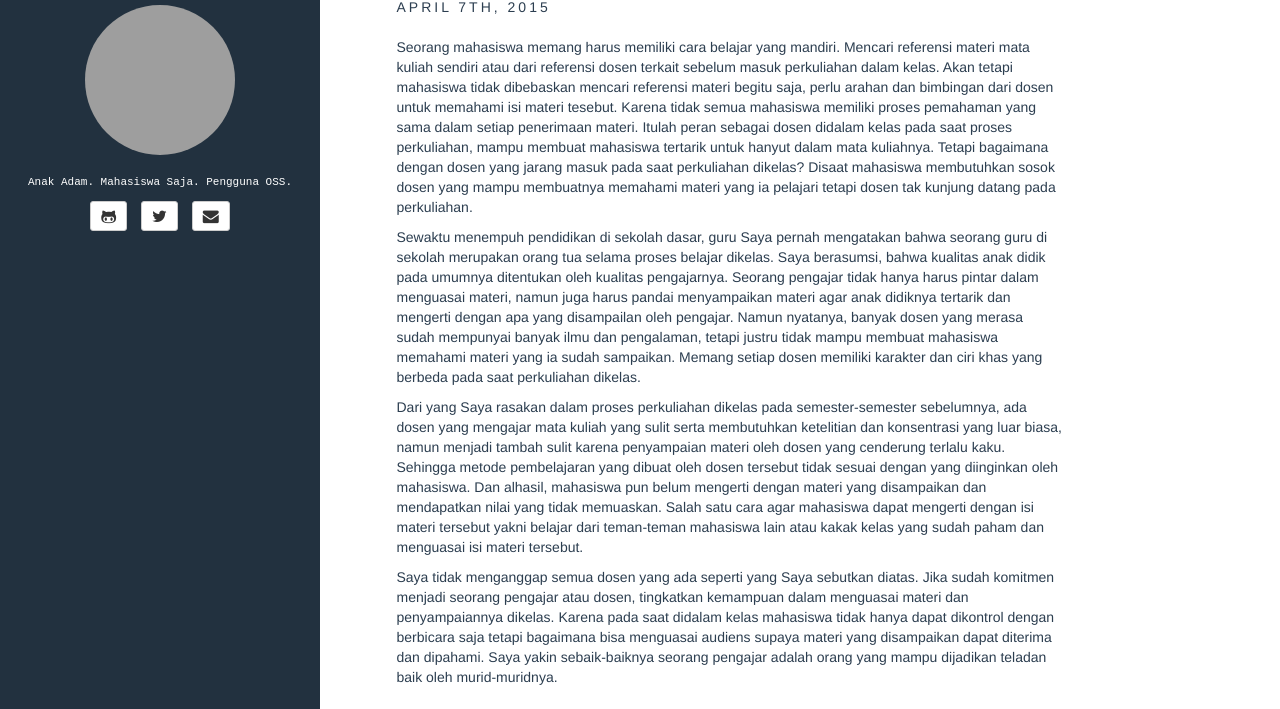
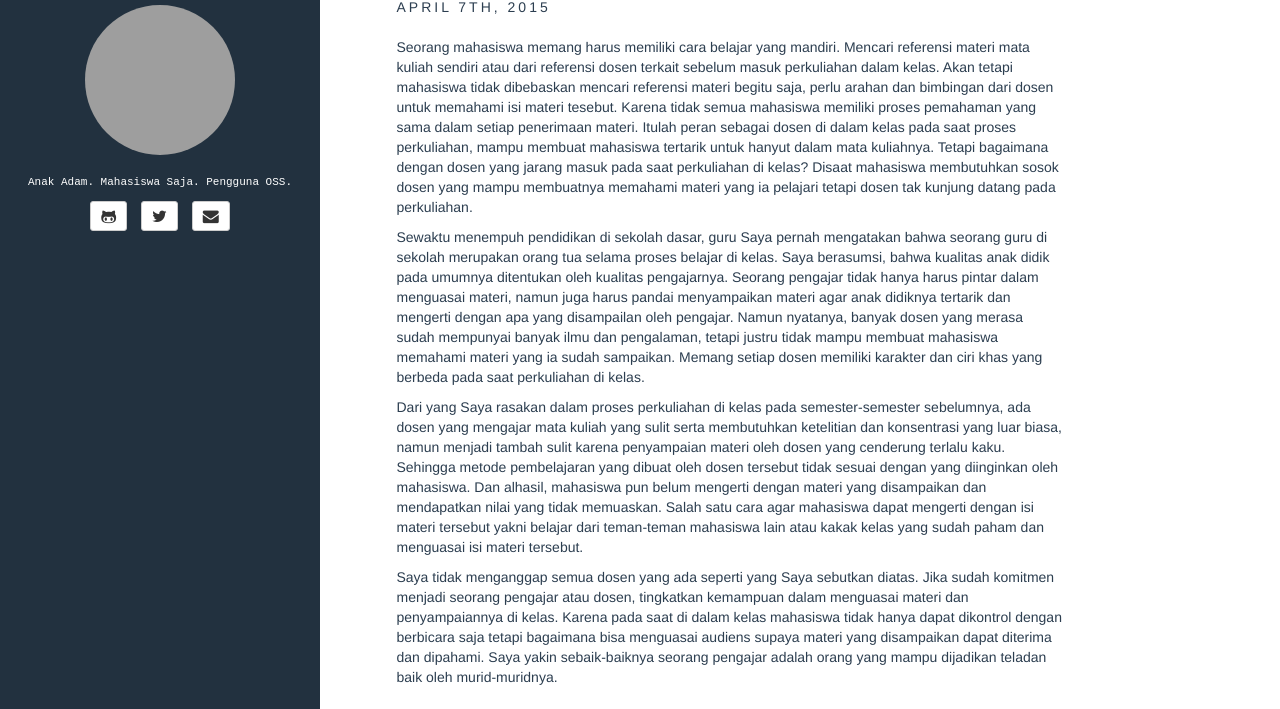
Before and after one commit to sofiangrh/sofiangrh.github.io, a Jekyll site: the page built from _posts/2015-04-07-seorang-pelajar-merupakan-cerminan-dari-pengajarnya.md, in a window 1280 px wide and 1320 px high. Shown: the part 123-832 px from the top of the window. Built offline with Jekyll 4.4.1, drawn with Linux system fonts in a browser that asks for light colours; comment, search, counter and statistics services are not loaded; grey boxes are pictures that could not be loaded.

Commit message:
Post baru

```diff
--- a/_posts/2015-04-07-seorang-pelajar-merupakan-cerminan-dari-pengajarnya.md
+++ b/_posts/2015-04-07-seorang-pelajar-merupakan-cerminan-dari-pengajarnya.md
@@ -6,10 +6,10 @@ tags: [Dosen, Mahasiswa]
 fullview: true.
 ---
 
-Seorang mahasiswa memang harus memiliki cara belajar yang mandiri. Mencari referensi materi mata kuliah sendiri atau dari referensi dosen terkait sebelum masuk perkuliahan dalam kelas. Akan tetapi mahasiswa tidak dibebaskan mencari referensi materi begitu saja, perlu arahan dan bimbingan dari dosen untuk memahami isi materi tesebut. Karena tidak semua mahasiswa memiliki proses pemahaman yang sama dalam setiap penerimaan materi. Itulah peran sebagai dosen didalam kelas pada saat proses perkuliahan, mampu membuat mahasiswa tertarik untuk hanyut dalam mata kuliahnya. Tetapi bagaimana dengan dosen yang jarang masuk pada saat perkuliahan dikelas? Disaat mahasiswa membutuhkan sosok dosen yang mampu membuatnya memahami materi yang ia pelajari tetapi dosen tak kunjung datang pada perkuliahan.
+Seorang mahasiswa memang harus memiliki cara belajar yang mandiri. Mencari referensi materi mata kuliah sendiri atau dari referensi dosen terkait sebelum masuk perkuliahan dalam kelas. Akan tetapi mahasiswa tidak dibebaskan mencari referensi materi begitu saja, perlu arahan dan bimbingan dari dosen untuk memahami isi materi tesebut. Karena tidak semua mahasiswa memiliki proses pemahaman yang sama dalam setiap penerimaan materi. Itulah peran sebagai dosen di dalam kelas pada saat proses perkuliahan, mampu membuat mahasiswa tertarik untuk hanyut dalam mata kuliahnya. Tetapi bagaimana dengan dosen yang jarang masuk pada saat perkuliahan di kelas? Disaat mahasiswa membutuhkan sosok dosen yang mampu membuatnya memahami materi yang ia pelajari tetapi dosen tak kunjung datang pada perkuliahan.
 
-Sewaktu menempuh pendidikan di sekolah dasar, guru Saya pernah mengatakan bahwa seorang guru di sekolah merupakan orang tua selama proses belajar dikelas. Saya berasumsi, bahwa kualitas anak didik pada umumnya ditentukan oleh kualitas pengajarnya. Seorang pengajar tidak hanya harus pintar dalam menguasai materi, namun juga harus pandai menyampaikan materi agar anak didiknya tertarik dan mengerti dengan apa yang disampailan oleh pengajar. Namun nyatanya, banyak dosen yang merasa sudah mempunyai banyak ilmu dan pengalaman, tetapi justru tidak mampu membuat mahasiswa memahami materi yang ia sudah sampaikan. Memang setiap dosen memiliki karakter dan ciri khas yang berbeda pada saat perkuliahan dikelas.
+Sewaktu menempuh pendidikan di sekolah dasar, guru Saya pernah mengatakan bahwa seorang guru di sekolah merupakan orang tua selama proses belajar di kelas. Saya berasumsi, bahwa kualitas anak didik pada umumnya ditentukan oleh kualitas pengajarnya. Seorang pengajar tidak hanya harus pintar dalam menguasai materi, namun juga harus pandai menyampaikan materi agar anak didiknya tertarik dan mengerti dengan apa yang disampailan oleh pengajar. Namun nyatanya, banyak dosen yang merasa sudah mempunyai banyak ilmu dan pengalaman, tetapi justru tidak mampu membuat mahasiswa memahami materi yang ia sudah sampaikan. Memang setiap dosen memiliki karakter dan ciri khas yang berbeda pada saat perkuliahan di kelas.
 
-Dari yang Saya rasakan dalam proses perkuliahan dikelas pada semester-semester sebelumnya, ada dosen yang mengajar mata kuliah yang sulit serta membutuhkan ketelitian dan konsentrasi yang luar biasa, namun menjadi tambah sulit karena penyampaian materi oleh dosen yang cenderung terlalu kaku. Sehingga metode pembelajaran yang dibuat oleh dosen tersebut tidak sesuai dengan yang diinginkan oleh mahasiswa. Dan alhasil, mahasiswa pun belum mengerti dengan materi yang disampaikan dan mendapatkan nilai yang tidak memuaskan. Salah satu cara agar mahasiswa dapat mengerti dengan isi materi tersebut yakni belajar dari teman-teman mahasiswa lain atau kakak kelas yang sudah paham dan menguasai isi materi tersebut.
+Dari yang Saya rasakan dalam proses perkuliahan di kelas pada semester-semester sebelumnya, ada dosen yang mengajar mata kuliah yang sulit serta membutuhkan ketelitian dan konsentrasi yang luar biasa, namun menjadi tambah sulit karena penyampaian materi oleh dosen yang cenderung terlalu kaku. Sehingga metode pembelajaran yang dibuat oleh dosen tersebut tidak sesuai dengan yang diinginkan oleh mahasiswa. Dan alhasil, mahasiswa pun belum mengerti dengan materi yang disampaikan dan mendapatkan nilai yang tidak memuaskan. Salah satu cara agar mahasiswa dapat mengerti dengan isi materi tersebut yakni belajar dari teman-teman mahasiswa lain atau kakak kelas yang sudah paham dan menguasai isi materi tersebut.
 
-Saya tidak menganggap semua dosen yang ada seperti yang Saya sebutkan diatas. Jika sudah komitmen menjadi seorang pengajar atau dosen, tingkatkan kemampuan dalam menguasai materi dan penyampaiannya dikelas. Karena pada saat didalam kelas mahasiswa tidak hanya dapat dikontrol dengan berbicara saja tetapi bagaimana bisa menguasai audiens supaya materi yang disampaikan dapat diterima dan dipahami. Saya yakin sebaik-baiknya seorang pengajar adalah orang yang mampu dijadikan teladan baik oleh murid-muridnya.
+Saya tidak menganggap semua dosen yang ada seperti yang Saya sebutkan diatas. Jika sudah komitmen menjadi seorang pengajar atau dosen, tingkatkan kemampuan dalam menguasai materi dan penyampaiannya di kelas. Karena pada saat di dalam kelas mahasiswa tidak hanya dapat dikontrol dengan berbicara saja tetapi bagaimana bisa menguasai audiens supaya materi yang disampaikan dapat diterima dan dipahami. Saya yakin sebaik-baiknya seorang pengajar adalah orang yang mampu dijadikan teladan baik oleh murid-muridnya.
```
